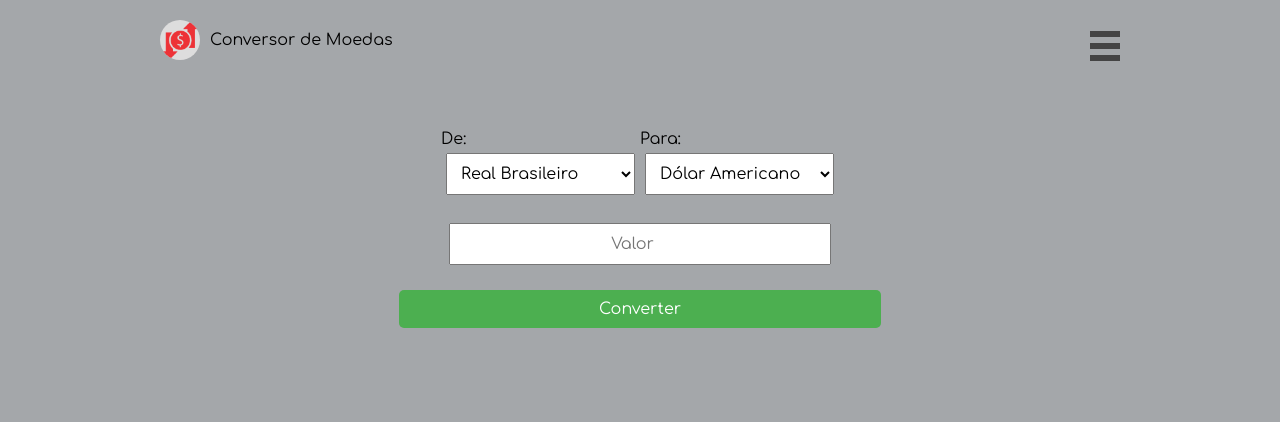
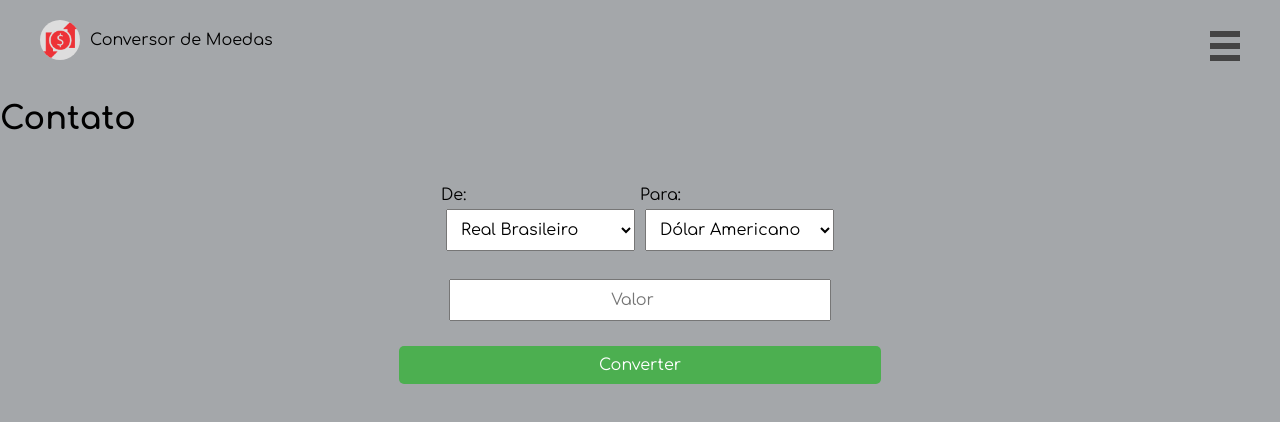
Before and after one commit to joaoacastro/conversor_de_moedas_react, a React (Create React App) app: page /contact in a window 1280 px wide. Shown: the top 422 px of the page. Built offline with nearby package versions, Linux system fonts and the light colour scheme.

Commit message:
fixed bugs

```diff
--- a/package.json
+++ b/package.json
@@ -10,11 +10,13 @@
     "react": "^19.0.0",
     "react-burger-menu": "^3.1.0",
     "react-dom": "^19.0.0",
-    "react-scripts": "5.0.1",
+    "react-router": "^7.1.1",
+    "react-router-dom": "^7.1.1",
+    "react-scripts": "^5.0.1",
     "web-vitals": "^4.2.4"
   },
   "scripts": {
-    "start": "react-scripts start",
+    "start": "react-scripts --openssl-legacy-provider start",
     "build": "react-scripts build",
     "test": "react-scripts test",
     "eject": "react-scripts eject"
--- a/src/App.js
+++ b/src/App.js
@@ -1,15 +1,22 @@
-import React, { Component } from "react";
+import React from "react";
+import { BrowserRouter as Router, Routes, Route } from "react-router-dom";
+import Home from "./components/pages/Home";
+import About from "./components/pages/About";
+import Contact from "./components/pages/Contato";
 import "./App.css";
 import Conversor from "./components/Conversor";
 
-class App extends Component {
-  render() {
-    return (
-      <div className="App">
-          <Conversor />
-      </div>
-    );
-  }
+function App() {
+  return (
+    <Router> {/* Somente o Router aqui */}
+      <Routes>
+        <Route path="/" element={<Home />} />
+        <Route path="/about" element={<About />} />
+        <Route path="/contact" element={<Contact />} />
+      </Routes>
+      <Conversor />
+    </Router>
+  );
 }
 
 export default App;
--- a/src/components/Conversor.js
+++ b/src/components/Conversor.js
@@ -1,6 +1,5 @@
 import React, { Component } from "react";
 import "./Conversor.css";
-import Menu from "./pages/Menu";
 
 export default class Conversor extends Component {
   constructor(props) {
@@ -79,7 +78,6 @@ export default class Conversor extends Component {
 
     return (
       <div>
-        <Menu />
         <main className="conversor">
           <div className="inputsContainer">
             <div className="inputs">
--- a/src/components/pages/About.js
+++ b/src/components/pages/About.js
@@ -1,6 +1,6 @@
 import React from 'react'
 import "./About.css";
-import Menu from './Menu';
+import Menu from './MenuComponent';
 
 const About = () => {
   return (
--- a/src/components/pages/Contato.js
+++ b/src/components/pages/Contato.js
@@ -1,11 +1,11 @@
 import React from "react";
-import Menu from "./Menu";
 import "./Contato.css";
+import MenuComponent from "./MenuComponent";
 
 const Contato = () => {
   return (
     <div>
-        <Menu />
+        <MenuComponent />
       <h1>Contato</h1>
     </div>
   );
--- /dev/null
+++ b/src/components/pages/Home.js
@@ -0,0 +1,12 @@
+import React from 'react';
+import MenuComponent from './MenuComponent';
+
+const Home = () => {
+  return (
+    <div>
+      <MenuComponent />
+    </div>
+  );
+};
+
+export default Home;
--- a/src/components/pages/Menu.js
+++ b/src/components/pages/MenuComponent.js
@@ -1,5 +1,6 @@
 import React from "react";
-import { slide as Menu } from "react-burger-menu"; // Importando o componente de menu hambúrguer
+import { slide as Menu } from "react-burger-menu";
+import { Link } from "react-router-dom";
 import "./Menu.css";
 
 const MenuComponent = () => {
@@ -11,17 +12,17 @@ const MenuComponent = () => {
           <span>Conversor de Moedas</span>
         </div>
 
-        {/* Usando o Menu do react-burger-menu com ajustes */}
         <Menu right noOverlay disableAutoFocus>
           <ul className="lista">
             <li>
-              <a href="/">Home</a>
+              {/* Link atualizado para apontar para o caminho correto */}
+              <Link to="/">Home</Link>
             </li>
             <li>
-              <a href="/about">About</a>
+              <Link to="/about">About</Link>
             </li>
             <li>
-              <a href="/contact">Contact</a>
+              <Link to="/contact">Contact</Link>
             </li>
           </ul>
         </Menu>
```
Also changed, not shown: src/components/pages/Home.css (added), 1 other file (tests, documents, lock files or other folders).
